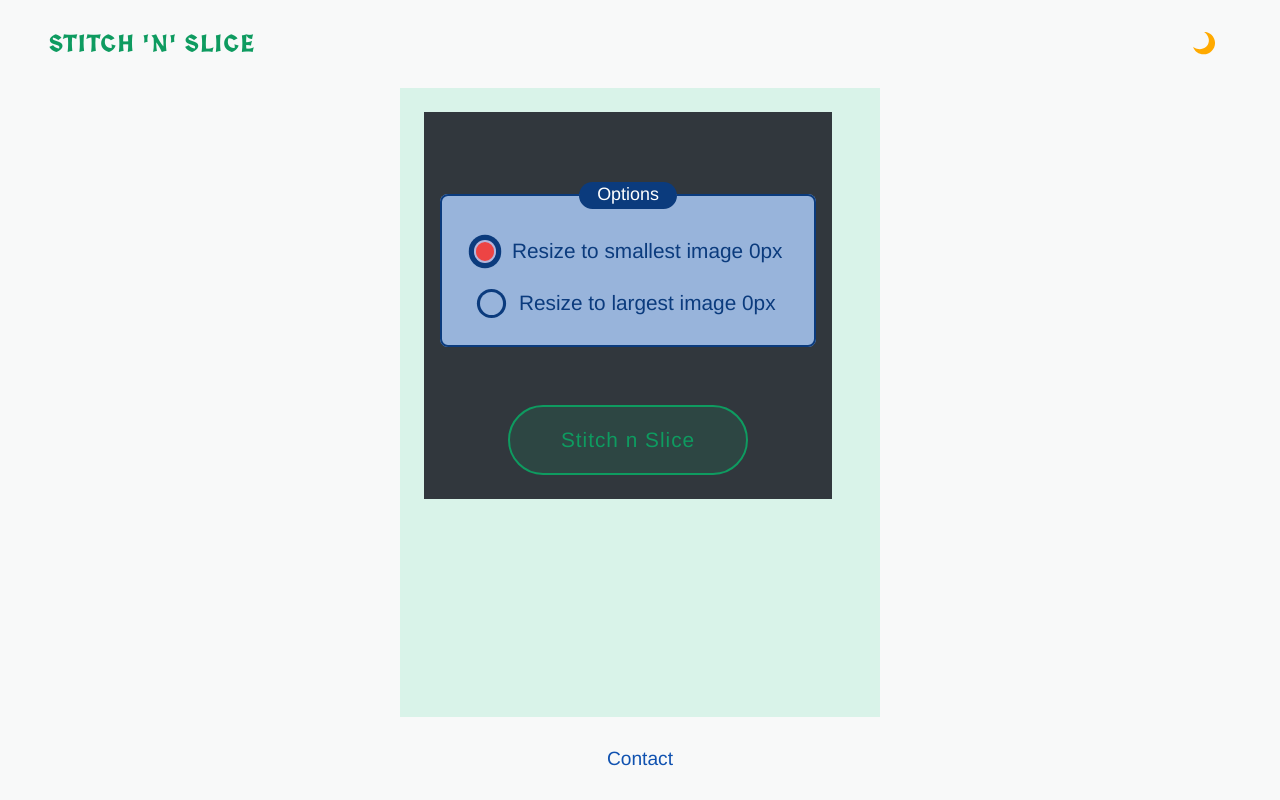
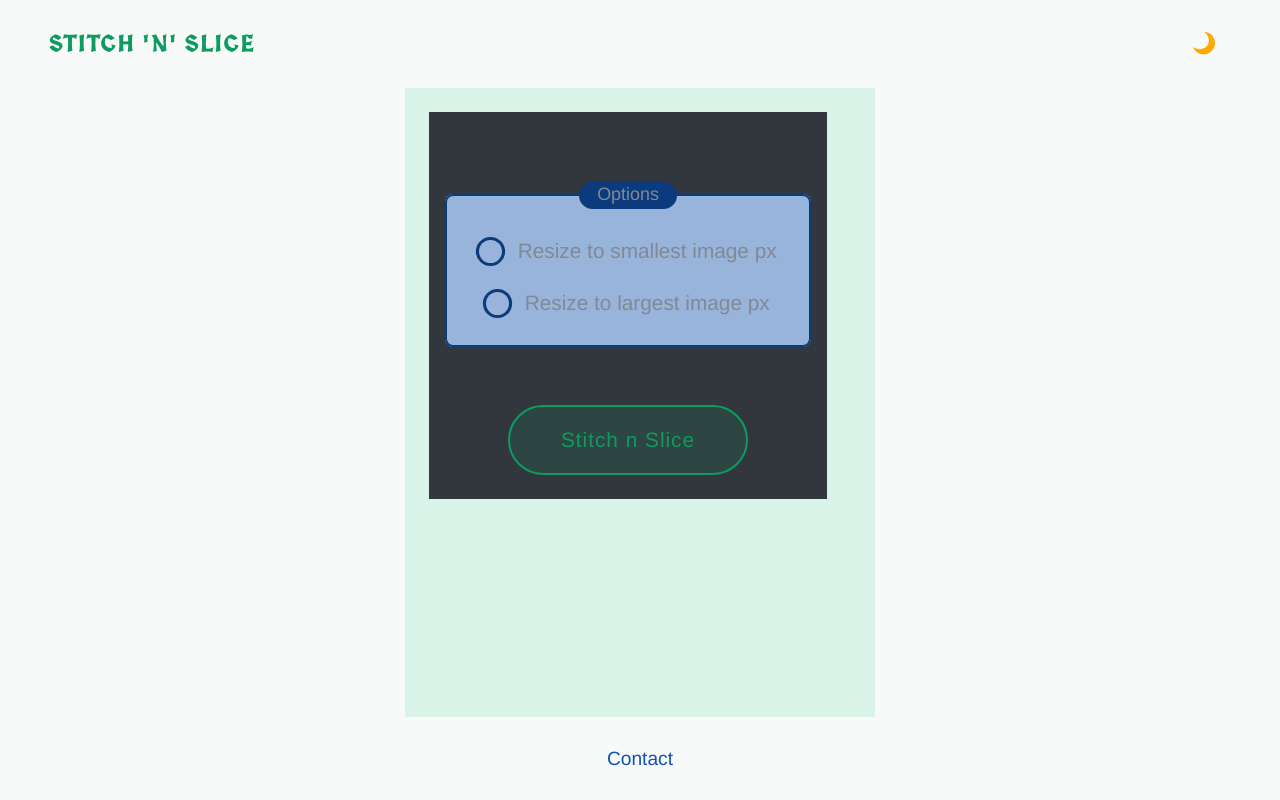
Before and after one commit to sammndhr/pixilz, a React (Create React App) app: page /options in a window 1280 px wide. Built offline with nearby package versions, Linux system fonts and the light colour scheme.

Commit message:
Resize images based on window width

```diff
--- a/src/common/ResizeForm.js
+++ b/src/common/ResizeForm.js
@@ -4,6 +4,7 @@ import DataContext from '../context/DataContext'
 const Resize = ({ handleRadioButtonChange }) => {
   const { state } = useContext(DataContext)
   const { dimensions } = state
+  const [disabled, setDisabled] = useState(false)
   // const [errors, setErrors] = useState({
   // width: false
   // })
@@ -21,8 +22,23 @@ const Resize = ({ handleRadioButtonChange }) => {
   )
   useEffect(() => {
     if (dimensions.width && dimensions.height && !width.min) {
+      if (dimensions.width.min === dimensions.width.max) {
+        setDisabled(true)
+      } else {
+        setDisabled(false)
+      }
       setWidth(dimensions.width)
     }
+    const cleanup = () => {
+      if (!!width.min) {
+        setWidth({
+          min: 0,
+          max: 0,
+          avg: 0
+        })
+      }
+    }
+    return cleanup
   }, [dimensions, width.min])
   // const validate = ({ width = 0, height = 0 }) => {
   //   return {
@@ -71,28 +87,30 @@ const Resize = ({ handleRadioButtonChange }) => {
 
   return (
     <div className='options'>
-      <fieldset>
+      <fieldset disabled={disabled}>
         <legend>Options</legend>
         <label className='form-check-label' htmlFor='smallest'>
           <input
+            disabled={disabled}
             className='input'
             type='radio'
             name='resize'
             value='scaleDown'
             id='smallest'
-            checked={selectedVal === 'scaleDown'}
+            checked={selectedVal === 'scaleDown' && !disabled}
             onChange={handleChange}
           />
           <span>Resize to smallest image {width.min}px</span>
         </label>
         <label className='form-check-label' htmlFor='largest'>
           <input
+            disabled={disabled}
             className='input'
             type='radio'
             name='resize'
             value='scaleUp'
             id='largest'
-            checked={selectedVal === 'scaleUp'}
+            checked={selectedVal === 'scaleUp' && !disabled}
             onChange={handleChange}
           />
           <span>Resize to largest image {width.max}px</span>
--- a/src/components/CanvasList.js
+++ b/src/components/CanvasList.js
@@ -14,7 +14,7 @@ import { calculateDimensions } from '../utils/'
 
 const CanvasList = () => {
   const { state, dispatch } = useContext(DataContext)
-  const { dimensions, imgsWrapperRef, dataUrls, loader } = state
+  const { dimensions, imgsWrapperRef, dataUrls } = state
   const images = imgsWrapperRef ? imgsWrapperRef.children : []
   const [clickStatus, setClickStatus] = useState(false)
   const [canvases, setCanvases] = useState([])
@@ -27,7 +27,7 @@ const CanvasList = () => {
     scaleDown: true,
     scaleUp: false
   })
-
+  const [imgResizeWidth, setImgResizeWidth] = useState(0)
   const canvasRefs = useRef([])
   const canvasesWrapperRef = useCallback(
     node => {
@@ -63,6 +63,35 @@ const CanvasList = () => {
   }, [canvasesLoaded, imgsResizeDimensions, canvasRefs, images, canvasesDrawn])
 
   useEffect(() => {
+    canvasRefs.current = canvasRefs.current.slice(0, dataUrls.length)
+  }, [dataUrls.length])
+
+  useEffect(() => {
+    if (dimensions.width && !imgResizeWidth) {
+      setImgResizeWidth(dimensions.width.min)
+    }
+  }, [dimensions, imgResizeWidth])
+
+  useEffect(() => {
+    const cleanup = () => {
+      dispatch({ type: 'SET_DATA_URLS', payload: [] })
+      dispatch({ type: 'UPDATE_UPLOAD_STATUS', payload: false })
+      dispatch({ type: 'UPDATE_IMGS_LOAD_STATUS', payload: false })
+    }
+    return cleanup
+  }, [dispatch])
+
+  const handleRadioButtonChange = resizePrefs => {
+    setResizePrefs(resizePrefs)
+    if (!dimensions.width) return
+    if (resizePrefs.scaleDown) {
+      setImgResizeWidth(dimensions.width.min)
+    } else {
+      setImgResizeWidth(dimensions.width.max)
+    }
+  }
+
+  const resizeImages = () => {
     if (images.length && dimensions.width) {
       const imgsList = Array.from(images),
         imgsLen = imgsList.length,
@@ -96,26 +125,10 @@ const CanvasList = () => {
         setImgsResizeDimensions(imgsResizeDimensions)
       }
     }
-  }, [resizePrefs, images, dimensions.width, dataUrls.length, canvases.length])
-
-  useEffect(() => {
-    canvasRefs.current = canvasRefs.current.slice(0, dataUrls.length)
-  }, [dataUrls.length])
-
-  useEffect(() => {
-    const cleanup = () => {
-      dispatch({ type: 'SET_DATA_URLS', payload: [] })
-      dispatch({ type: 'UPDATE_UPLOAD_STATUS', payload: false })
-      dispatch({ type: 'UPDATE_IMGS_LOAD_STATUS', payload: false })
-    }
-    return cleanup
-  }, [dispatch])
-
-  const handleRadioButtonChange = resizePrefs => {
-    setResizePrefs(resizePrefs)
   }
 
   const handleClick = e => {
+    resizeImages()
     setClickStatus(true)
     setShowLoader(true)
     const imgsLen = images.length,
@@ -156,13 +169,15 @@ const CanvasList = () => {
     <Fragment>
       {!clickStatus && (
         <Fragment>
+          <div>
             <aside className='aside'>
               <Resize handleRadioButtonChange={handleRadioButtonChange} />
               <div className='button-container'>
                 <button onClick={handleClick}>Stitch n Slice</button>
               </div>
             </aside>
-          <ImageList />
+          </div>
+          <ImageList imgResizeWidth={imgResizeWidth} />
         </Fragment>
       )}
       {clickStatus && canvasesDrawn && (
--- a/src/components/ImageList.js
+++ b/src/components/ImageList.js
@@ -7,11 +7,11 @@ import React, {
   useRef
 } from 'react'
 import DataContext from '../context/DataContext'
-import { calculateDimensions } from '../utils/'
+import { calculateDimensions, useWindowSize } from '../utils/'
 
-const ImageList = () => {
+const ImageList = ({ imgResizeWidth }) => {
+  const size = useWindowSize()
   const { state, dispatch } = useContext(DataContext)
-
   // const [clickStatus, setClickStatus] = useState(false)
   const { dataUrls } = state
 
@@ -30,7 +30,6 @@ const ImageList = () => {
     },
     [dispatch]
   )
-
   useEffect(() => {
     if (!dataUrls.length) return
     const images = [],
@@ -42,7 +41,6 @@ const ImageList = () => {
             src={img}
             alt={i.toString()}
             key={i}
-            className='img-item'
             ref={el => {
               imgsRefs.current[i] = el
             }}
@@ -67,13 +65,35 @@ const ImageList = () => {
     // Can't use images from state because they are React objects
     const images = imgsRefs.current,
       imgsLen = images.length,
-      dataUrlsLen = dataUrls.length
-    if (dataUrlsLen && imgsLen === dataUrlsLen && imgsLoadPromises) {
-      const dimensions = calculateDimensions(images, true)
-      setMaxWidth(dimensions.width.max)
+      resizeImages = newWidth => {
+        for (let i = 0; i < imgsLen; i++) {
+          const img = images[i]
+          img.width = newWidth
+        }
+      }
+
+    if (imgsLoaded) {
+      const dimensions = calculateDimensions(images, true),
+        padding = 3 * 24
+      let asideWidth = 0
+      if (size.width > 1067) {
+        asideWidth = 453.142 + padding
+      }
+      const windowWidth = size.width - asideWidth
+      let reSizeWidth = imgResizeWidth
+      setMaxWidth(dimensions.width.max) //multiply by 4 cause Material UI does it that way
       setDimensions(dimensions)
+      if (windowWidth < imgResizeWidth) {
+        reSizeWidth = windowWidth
+      }
+      // if (reSizeWidth !== imgResizeWidth) {
+      //   setDisplaySizeWarning(true)
+      // } else {
+      //   setDisplaySizeWarning(false)
+      // }
+      resizeImages(reSizeWidth)
     }
-  }, [imgsRefs, dataUrls, imgsLoadPromises])
+  }, [imgsRefs, imgsLoaded, size, imgResizeWidth])
 
   useEffect(() => {
     if (!imgsLoaded) return
--- a/src/components/UploadImages.js
+++ b/src/components/UploadImages.js
@@ -70,6 +70,7 @@ const UploadImages = ({ history }) => {
       <input
         id='upload-images'
         type='file'
+        accept='image/*'
         multiple='multiple'
         onChange={e => {
           uploadFiles(e, history)
--- a/src/styles/_forms.scss
+++ b/src/styles/_forms.scss
@@ -16,7 +16,6 @@
       line-height: 2.5;
       font-size: 1.3em;
       font-weight: 500;
-    }
     }
 
     legend {
@@ -77,6 +76,20 @@
       }
     }
   }
+  fieldset:disabled {
+    legend {
+      color: $grey-7;
+    }
+    label {
+      [type='checkbox'],
+      [type='radio'] {
+        + span {
+          color: $grey-7;
+        }
+      }
+    }
+  }
+}
 
 .aside {
   .options {
--- a/src/utils/index.js
+++ b/src/utils/index.js
@@ -4,4 +4,5 @@ const { calculateDimensions } = Image
 export { default as Zip } from './zip'
 export { default as sortFiles } from './file'
 export { default as stitchProcessing } from './canvas'
+export { default as useWindowSize } from './useWindowSize'
 export { calculateDimensions }
--- /dev/null
+++ b/src/utils/useWindowSize.js
@@ -0,0 +1,30 @@
+import { useState, useEffect } from 'react'
+
+export default function useWindowSize() {
+  const [windowSize, setWindowSize] = useState({
+    width: document.body.clientWidth,
+    height: document.body.clientHeight
+  })
+
+  useEffect(() => {
+    const isClient = typeof window === 'object'
+    function getSize() {
+      return {
+        width: isClient ? document.body.clientWidth : undefined,
+        height: isClient ? document.body.clientHeight : undefined
+      }
+    }
+    if (!isClient) {
+      return false
+    }
+
+    function handleResize() {
+      setWindowSize(getSize())
+    }
+
+    window.addEventListener('resize', handleResize)
+    return () => window.removeEventListener('resize', handleResize)
+  }, []) // Empty array ensures that effect is only run on mount and unmount
+
+  return windowSize
+}
```
Lines whose indentation alone changed are shown as unchanged.
